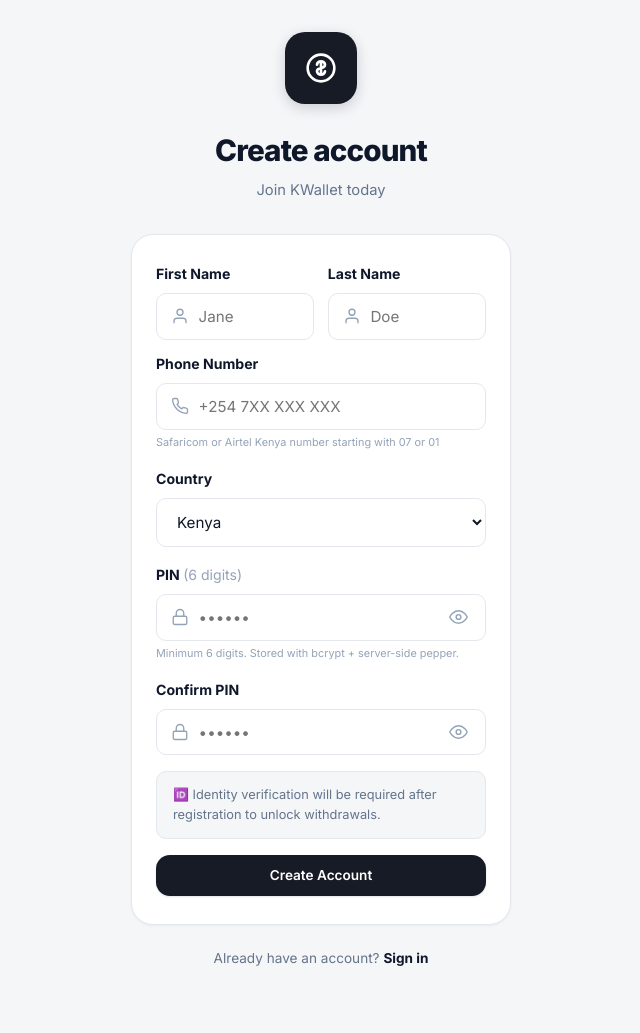
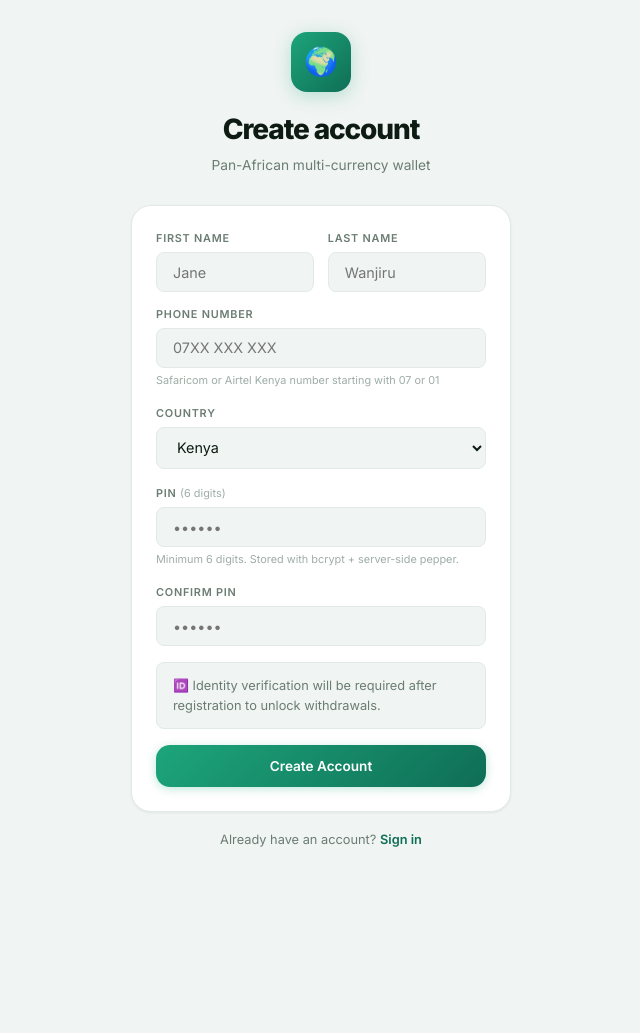
Before and after one commit to CalvinCMO/Kwallet, a Django app: page /register/ in a window 1280 px wide. Shown: the whole page, without its empty margins (319-959 px from the left). After the commit the page ends 847 px from the top, so only its background shows below. Run offline with Django 4.2, Linux system fonts and the light colour scheme.

Commit message:
Update style

```diff
--- a/wallet/templates/wallet/base.html
+++ b/wallet/templates/wallet/base.html
@@ -9,11 +9,11 @@
   <style>
     /* ── TOKENS ── */
     :root {
-      --teal:        #161B26;
-      --teal-dk:     #0A0D13;
-      --teal-lt:     #4B5563;
-      --teal-50:     #F1F2F4;
-      --teal-100:    #E2E4E9;
+      --teal:        #1DA57A;
+      --teal-dk:     #0F6E56;
+      --teal-lt:     #5DCAA5;
+      --teal-50:     #E6F7F1;
+      --teal-100:    #B3E8D5;
       --red:         #E24B4A;
       --red-lt:      #FDEAEA;
       --airtel:      #E11D48;
@@ -24,18 +24,18 @@
       --amber-lt:    #FEF3C7;
       --blue:        #2563EB;
       --blue-lt:     #EFF6FF;
-      --bg:          #F5F6F8;
+      --bg:          #F0F4F3;
       --surface:     #FFFFFF;
-      --ink:         #0F172A;
-      --ink-2:       #334155;
-      --ink-3:       #64748B;
-      --ink-4:       #94A3B8;
-      --border:      #E4E7EC;
-      --shadow-sm:   0 1px 3px rgba(15,23,42,.05);
-      --shadow-md:   0 8px 24px rgba(15,23,42,.08);
-      --r-sm:        10px;
+      --ink:         #0D1B12;
+      --ink-2:       #3B4D43;
+      --ink-3:       #6B7D73;
+      --ink-4:       #9EADA6;
+      --border:      #E2EAE6;
+      --shadow-sm:   0 1px 3px rgba(0,0,0,.06);
+      --shadow-md:   0 4px 16px rgba(0,0,0,.08);
+      --r-sm:        8px;
       --r-md:        14px;
-      --r-lg:        22px;
+      --r-lg:        20px;
       --r-xl:        28px;
       --r-full:      999px;
     }
@@ -240,7 +240,7 @@
     .home-name       { font-size: 24px; font-weight: 800; color: var(--ink); letter-spacing: -.03em; }
     .dash-avatar {
       width:40px; height:40px; border-radius:50%;
-      background: var(--teal);
+      background:linear-gradient(135deg,var(--teal),var(--teal-dk));
       color:#fff; font-weight:800; font-size:.9rem;
       display:flex; align-items:center; justify-content:center;
       flex-shrink:0;
@@ -255,7 +255,7 @@
     /* ── PORTFOLIO CARD ── */
     .portfolio-card {
       margin: 0 16px;
-      background: var(--teal);
+      background: linear-gradient(130deg, #2DC98A 0%, #0F7A5A 100%);
       border-radius: var(--r-xl);
       padding: 26px 24px 22px;
       color: #fff;
@@ -376,9 +376,8 @@
       font-family: 'Inter', sans-serif; font-size: .85rem; font-weight: 600;
       cursor: pointer; transition: all .18s; white-space: nowrap; text-decoration: none;
     }
-    .btn-primary { background: var(--teal); color: #fff; box-shadow: 0 1px 2px rgba(15,23,42,.12); }
-    .btn-primary:hover { background: var(--teal-dk); }
-    .btn-primary:disabled, .btn-primary.is-disabled { background: #9CA3AF; box-shadow: none; cursor: not-allowed; }
+    .btn-primary { background: linear-gradient(135deg, var(--teal), var(--teal-dk)); color: #fff; box-shadow: 0 2px 10px rgba(29,165,122,.28); }
+    .btn-primary:hover { transform: translateY(-1px); box-shadow: 0 4px 18px rgba(29,165,122,.38); }
     .btn-withdraw { background: linear-gradient(135deg,#BE185D,#9D174D); color:#fff; }
     .btn-withdraw:hover { transform:translateY(-1px); }
     .btn-airtel   { background: var(--airtel); color: #fff; }
@@ -395,32 +394,17 @@
     .btn-block { width: 100%; border-radius: var(--r-md) !important; padding: .8rem !important; }
 
     /* ── FORMS ── */
-    .fg { margin-bottom: 1.1rem; }
-    .fl { display: block; font-size: .88rem; font-weight: 700; letter-spacing: 0; text-transform: none; color: var(--ink); margin-bottom: .5rem; }
+    .fg { margin-bottom: 1rem; }
+    .fl { display: block; font-size: .68rem; font-weight: 600; letter-spacing: .07em; text-transform: uppercase; color: var(--ink-3); margin-bottom: .35rem; }
     .field-hint { text-transform:none; letter-spacing:0; font-weight:400; color:var(--ink-4); }
     .fi, .fs {
-      width: 100%; background: var(--surface);
+      width: 100%; background: var(--bg);
       border: 1.5px solid var(--border); border-radius: var(--r-sm);
-      color: var(--ink); font-family: 'Inter', sans-serif; font-size: .95rem;
-      padding: .8rem 1rem; outline: none;
+      color: var(--ink); font-family: 'Inter', sans-serif; font-size: .9rem;
+      padding: .65rem 1rem; outline: none;
       transition: border-color .15s, box-shadow .15s;
     }
-    .fi:focus, .fs:focus { border-color: var(--teal); box-shadow: 0 0 0 3px rgba(15,23,42,.08); background: var(--surface); }
-    /* Icon-adorned inputs (auth pages) */
-    .fi-wrap { position: relative; }
-    .fi-wrap .fi { padding-left: 2.6rem; }
-    .fi-wrap .fi-icon {
-      position: absolute; left: .95rem; top: 50%; transform: translateY(-50%);
-      width: 18px; height: 18px; stroke: var(--ink-4); fill: none; stroke-width: 1.8;
-      stroke-linecap: round; stroke-linejoin: round; pointer-events: none;
-    }
-    .fi-wrap .fi-toggle {
-      position: absolute; right: .9rem; top: 50%; transform: translateY(-50%);
-      background: none; border: none; padding: 4px; cursor: pointer; line-height: 0;
-    }
-    .fi-wrap .fi-toggle svg { width: 19px; height: 19px; stroke: var(--ink-4); fill: none; stroke-width: 1.8; stroke-linecap: round; stroke-linejoin: round; }
-    .fi-wrap .fi-toggle:hover svg { stroke: var(--ink-2); }
-    .fi-wrap:has(.fi-toggle) .fi { padding-right: 2.6rem; }
+    .fi:focus, .fs:focus { border-color: var(--teal); box-shadow: 0 0 0 3px rgba(29,165,122,.12); background: var(--surface); }
     .fi-airtel:focus { border-color: var(--airtel) !important; box-shadow: 0 0 0 3px rgba(225,29,72,.12) !important; }
     .fi-bank:focus   { border-color: var(--bank) !important;   box-shadow: 0 0 0 3px rgba(29,78,216,.12) !important; }
     .fh { font-size: .68rem; color: var(--ink-4); margin-top: .25rem; }
@@ -430,7 +414,7 @@
     .errorlist li { font-size: .7rem; color: var(--red); margin-top: .25rem; }
 
     /* ── CARDS ── */
-    .card { background: var(--surface); border: 1px solid var(--border); border-radius: var(--r-lg); padding: 1.75rem 1.5rem; box-shadow: var(--shadow-sm); }
+    .card { background: var(--surface); border: 1px solid var(--border); border-radius: var(--r-lg); padding: 1.5rem; box-shadow: var(--shadow-sm); }
     .card-sm { padding: 1rem 1.25rem; }
     .card-title { font-size: .95rem; font-weight: 700; color: var(--ink); margin-bottom: .9rem; }
 
@@ -452,24 +436,19 @@
     .msg-info    { background: var(--blue-lt);  border-color: #bfdbfe;          color: #1e40af; }
 
     /* ── AUTH PAGES ── */
-    .auth-hero   { text-align: center; margin-bottom: 2rem; }
+    .auth-hero   { text-align: center; margin-bottom: 1.75rem; }
     .auth-logo   {
-      width: 72px; height: 72px;
-      background: var(--teal);
-      color: #fff;
-      border-radius: 20px; display: flex; align-items: center; justify-content: center;
-      font-size: 2rem; font-weight: 800; margin: 0 auto 1.5rem;
-      box-shadow: 0 4px 14px rgba(15,23,42,.18);
+      width: 60px; height: 60px;
+      background: linear-gradient(135deg, var(--teal), var(--teal-dk));
+      border-radius: 16px; display: flex; align-items: center; justify-content: center;
+      font-size: 1.7rem; margin: 0 auto 1rem;
+      box-shadow: 0 4px 18px rgba(29,165,122,.28);
     }
-    .auth-logo svg { width: 32px; height: 32px; stroke: #fff; fill: none; stroke-width: 2; stroke-linecap: round; stroke-linejoin: round; }
-    .auth-h1  { font-size: 1.85rem; font-weight: 800; color: var(--ink); letter-spacing: -.03em; }
-    .auth-sub { color: var(--ink-3); margin-top: .35rem; font-size: .92rem; }
-    .auth-foot{ text-align: center; margin-top: 1.4rem; font-size: .85rem; color: var(--ink-3); }
-    .auth-foot a { color: var(--ink); font-weight: 700; }
+    .auth-h1  { font-size: 1.75rem; font-weight: 800; color: var(--ink); letter-spacing: -.04em; }
+    .auth-sub { color: var(--ink-3); margin-top: .25rem; font-size: .86rem; }
+    .auth-foot{ text-align: center; margin-top: 1.1rem; font-size: .8rem; color: var(--ink-3); }
+    .auth-foot a { color: var(--teal-dk); font-weight: 600; }
     .auth-foot a:hover { text-decoration: underline; }
-    .auth-forgot { text-align: center; margin-top: .9rem; font-size: .85rem; }
-    .auth-forgot a { color: var(--ink-3); }
-    .auth-forgot a:hover { color: var(--ink); }
 
     /* ── INFO BOXES ── */
     .ibox     { background: var(--bg); border: 1px solid var(--border); border-radius: var(--r-sm); padding: .8rem 1rem; font-size: .8rem; color: var(--ink-3); margin-bottom: 1rem; }
--- a/wallet/templates/wallet/pin_reset_request.html
+++ b/wallet/templates/wallet/pin_reset_request.html
@@ -3,7 +3,7 @@
 {% block content %}
 <div class="page-auth">
   <div class="auth-hero">
-    <div class="auth-logo"><svg viewBox="0 0 24 24"><circle cx="8" cy="15" r="4"/><path d="M10.5 12.5L20 3M17 6l3 3M14 9l2 2"/></svg></div>
+    <div class="auth-logo">🔑</div>
     <h1 class="auth-h1">Reset your PIN</h1>
     <p class="auth-sub">We'll send a verification code to your phone</p>
   </div>
--- a/wallet/templates/wallet/pin_reset_set.html
+++ b/wallet/templates/wallet/pin_reset_set.html
@@ -3,7 +3,7 @@
 {% block content %}
 <div class="page-auth">
   <div class="auth-hero">
-    <div class="auth-logo"><svg viewBox="0 0 24 24"><rect x="3" y="11" width="18" height="11" rx="2"/><path d="M7 11V7a5 5 0 0 1 10 0v4"/></svg></div>
+    <div class="auth-logo">🔒</div>
     <h1 class="auth-h1">Set new PIN</h1>
     <p class="auth-sub">Choose a strong 6-digit PIN</p>
   </div>
--- a/wallet/templates/wallet/pin_reset_verify.html
+++ b/wallet/templates/wallet/pin_reset_verify.html
@@ -3,7 +3,7 @@
 {% block content %}
 <div class="page-auth">
   <div class="auth-hero">
-    <div class="auth-logo"><svg viewBox="0 0 24 24"><rect x="5" y="2" width="14" height="20" rx="2"/><line x1="11" y1="18" x2="13" y2="18"/></svg></div>
+    <div class="auth-logo">📲</div>
     <h1 class="auth-h1">Enter code</h1>
     <p class="auth-sub">Sent to {{ phone }}</p>
   </div>
--- a/wallet/templates/wallet/register.html
+++ b/wallet/templates/wallet/register.html
@@ -3,11 +3,9 @@
 {% block content %}
 <div class="page-auth">
   <div class="auth-hero">
-    <div class="auth-logo">
-      <svg viewBox="0 0 24 24"><circle cx="12" cy="12" r="10"/><path d="M12 7v10M9 9.5c0-1.4 1.3-2.5 3-2.5s3 1.1 3 2.5-1.3 2.2-3 2.5c-1.7.3-3 1.1-3 2.5s1.3 2.5 3 2.5 3-1.1 3-2.5"/></svg>
-    </div>
+    <div class="auth-logo">🌍</div>
     <h1 class="auth-h1">Create account</h1>
-    <p class="auth-sub">Join KWallet today</p>
+    <p class="auth-sub">Pan-African multi-currency wallet</p>
   </div>
 
   {% if messages %}
@@ -20,27 +18,18 @@
       <div class="fg2">
         <div class="fg" style="margin-bottom:0">
           <label class="fl">First Name</label>
-          <div class="fi-wrap">
-            <svg class="fi-icon" viewBox="0 0 24 24"><path d="M20 21v-2a4 4 0 0 0-4-4H8a4 4 0 0 0-4 4v2"/><circle cx="12" cy="7" r="4"/></svg>
-            <input class="fi" type="text" name="first_name" required placeholder="Jane">
-          </div>
+          <input class="fi" type="text" name="first_name" required placeholder="Jane">
           {% if form.first_name.errors %}<div class="fe">{{ form.first_name.errors|join:", " }}</div>{% endif %}
         </div>
         <div class="fg" style="margin-bottom:0">
           <label class="fl">Last Name</label>
-          <div class="fi-wrap">
-            <svg class="fi-icon" viewBox="0 0 24 24"><path d="M20 21v-2a4 4 0 0 0-4-4H8a4 4 0 0 0-4 4v2"/><circle cx="12" cy="7" r="4"/></svg>
-            <input class="fi" type="text" name="last_name" required placeholder="Doe">
-          </div>
+          <input class="fi" type="text" name="last_name" required placeholder="Wanjiru">
           {% if form.last_name.errors %}<div class="fe">{{ form.last_name.errors|join:", " }}</div>{% endif %}
         </div>
       </div>
       <div class="fg" style="margin-top:.85rem">
         <label class="fl">Phone Number</label>
-        <div class="fi-wrap">
-          <svg class="fi-icon" viewBox="0 0 24 24"><path d="M22 16.92v3a2 2 0 0 1-2.18 2 19.79 19.79 0 0 1-8.63-3.07 19.5 19.5 0 0 1-6-6 19.79 19.79 0 0 1-3.07-8.67A2 2 0 0 1 4.11 2h3a2 2 0 0 1 2 1.72c.127.96.362 1.903.7 2.81a2 2 0 0 1-.45 2.11L8.09 9.91a16 16 0 0 0 6 6l1.27-1.27a2 2 0 0 1 2.11-.45c.907.338 1.85.573 2.81.7A2 2 0 0 1 22 16.92z"/></svg>
-          <input class="fi" type="tel" name="phone" required placeholder="+254 7XX XXX XXX">
-        </div>
+        <input class="fi" type="tel" name="phone" required placeholder="07XX XXX XXX">
         <div class="fh">Safaricom or Airtel Kenya number starting with 07 or 01</div>
         {% if form.phone.errors %}<div class="fe">{{ form.phone.errors|join:", " }}</div>{% endif %}
       </div>
@@ -54,26 +43,14 @@
       </div>
       <div class="fg">
         <label class="fl">PIN <span class="field-hint">(6 digits)</span></label>
-        <div class="fi-wrap">
-          <svg class="fi-icon" viewBox="0 0 24 24"><rect x="3" y="11" width="18" height="11" rx="2"/><path d="M7 11V7a5 5 0 0 1 10 0v4"/></svg>
-          <input class="fi" id="reg-pin" type="password" name="pin" minlength="6" maxlength="6" required placeholder="••••••">
-          <button type="button" class="fi-toggle" onclick="kwTogglePin('reg-pin', this)" aria-label="Show PIN">
-            <svg viewBox="0 0 24 24"><path d="M1 12s4-8 11-8 11 8 11 8-4 8-11 8-11-8-11-8z"/><circle cx="12" cy="12" r="3"/></svg>
-          </button>
-        </div>
+        <input class="fi" type="password" name="pin" minlength="6" maxlength="6" required placeholder="••••••">
         {# Risk #03 & #17: 6-digit minimum enforced #}
         <div class="fh">Minimum 6 digits. Stored with bcrypt + server-side pepper.</div>
         {% if form.pin.errors %}<div class="fe">{{ form.pin.errors|join:", " }}</div>{% endif %}
       </div>
       <div class="fg" style="margin-bottom:1rem">
         <label class="fl">Confirm PIN</label>
-        <div class="fi-wrap">
-          <svg class="fi-icon" viewBox="0 0 24 24"><rect x="3" y="11" width="18" height="11" rx="2"/><path d="M7 11V7a5 5 0 0 1 10 0v4"/></svg>
-          <input class="fi" id="reg-pin-confirm" type="password" name="pin_confirm" minlength="6" maxlength="6" required placeholder="••••••">
-          <button type="button" class="fi-toggle" onclick="kwTogglePin('reg-pin-confirm', this)" aria-label="Show PIN">
-            <svg viewBox="0 0 24 24"><path d="M1 12s4-8 11-8 11 8 11 8-4 8-11 8-11-8-11-8z"/><circle cx="12" cy="12" r="3"/></svg>
-          </button>
-        </div>
+        <input class="fi" type="password" name="pin_confirm" minlength="6" maxlength="6" required placeholder="••••••">
         {% if form.pin_confirm.errors %}<div class="fe">{{ form.pin_confirm.errors|join:", " }}</div>{% endif %}
       </div>
       <div class="ibox" style="margin-bottom:1rem">
@@ -85,12 +62,4 @@
 
   <div class="auth-foot">Already have an account? <a href="{% url 'login' %}">Sign in</a></div>
 </div>
-<script>
-function kwTogglePin(id, btn) {
-  const el = document.getElementById(id);
-  const showing = el.type === 'text';
-  el.type = showing ? 'password' : 'text';
-  btn.setAttribute('aria-label', showing ? 'Show PIN' : 'Hide PIN');
-}
-</script>
 {% endblock %}
```
Also changed, not shown: wallet/templates/wallet/login.html (+8 -29 lines), wallet/templates/wallet/qr_pay_success.html (+7 -7 lines).
